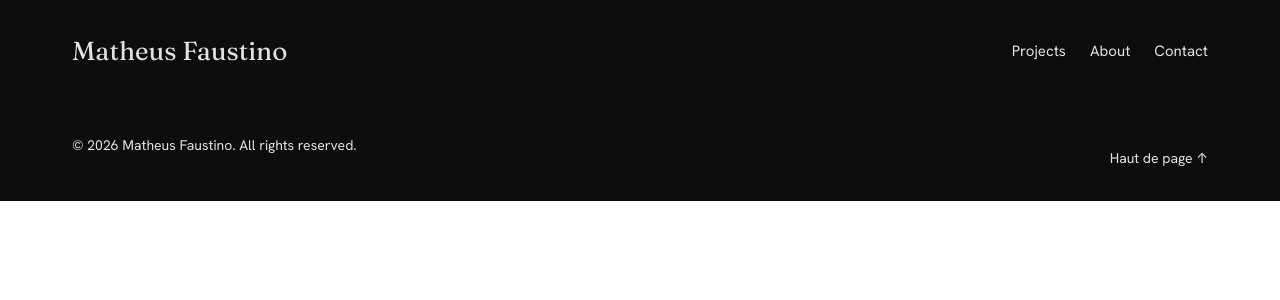
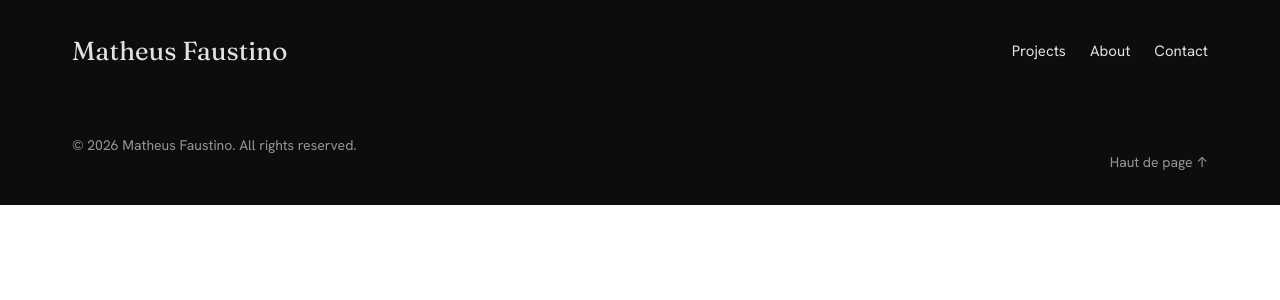
Before and after one commit to MNynee/portfolio, a React (Vite) app: page / in a window 1280 px wide. Shown: the top 300 px of the page. Built offline with nearby package versions, Linux system fonts and the light colour scheme.

Commit message:
adjustments to footer

```diff
--- a/src/components/Footer/index.jsx
+++ b/src/components/Footer/index.jsx
@@ -1,11 +1,13 @@
 const Footer = () => {
   return (
-    <footer className="flex justify-between px-18 py-8 text-[14px]">
+    <footer className="flex justify-between px-18 py-8 text-[14px] text-secondary-text">
         <div>
             <p>&copy; {new Date().getFullYear()} Matheus Faustino. All rights reserved.</p>
         </div>
-        <div className="pt-3">
-            <p>Haut de page <span className="font-inter">↑</span></p>
+        <div className="pt-4">
+            <a href="#header">
+                <p>Haut de page <span className="font-inter">↑</span></p>
+            </a>
         </div>
     </footer>
   )
--- a/src/components/Header/index.jsx
+++ b/src/components/Header/index.jsx
@@ -1,6 +1,6 @@
 const Header = () => {
   return (
-    <header className="flex justify-between items-center px-18 py-8">
+    <header className="flex justify-between items-center px-18 py-8" id="header">
       <div className="text-[26px] font-fraunces">Matheus Faustino</div>
       <div>
         <nav>
--- a/src/main.css
+++ b/src/main.css
@@ -15,3 +15,7 @@
   --font-hanken-grotesk: 'Hanken Grotesk', sans-serif;
   --font-inter: 'Inter', sans-serif;
 }
+
+html {
+  scroll-behavior: smooth;
+}
```
